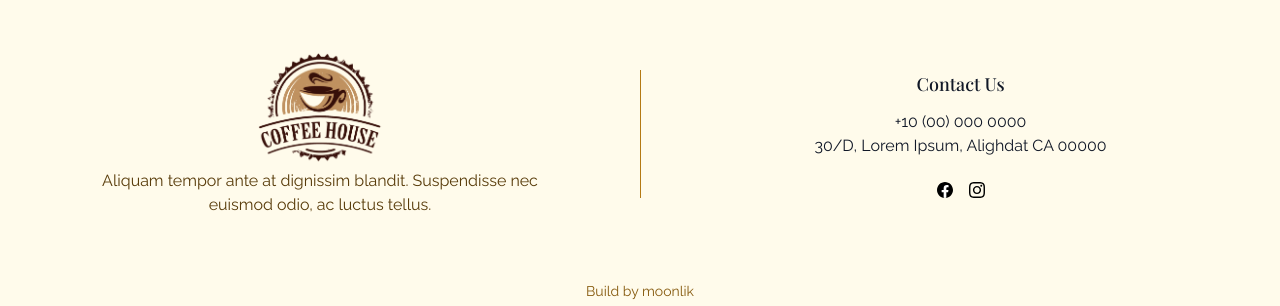
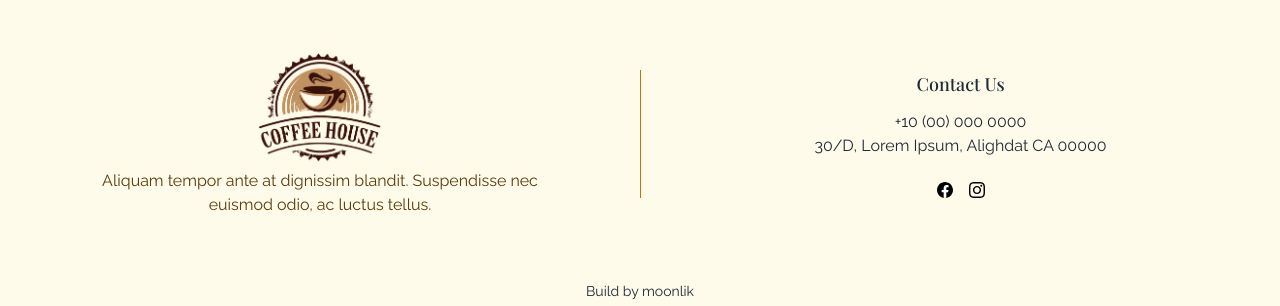
Before and after one commit to moonlik/coffee-shop-project, a React (Create React App) app: page / in a window 1280 px wide. Shown: the part 4345-4651 px from the top of the page. Built offline with nearby package versions, Linux system fonts and the light colour scheme.

Commit message:
Changed text color

```diff
--- a/src/Footer.js
+++ b/src/Footer.js
@@ -10,7 +10,7 @@ export default function Footer() {
                         <p className="">Aliquam tempor ante at dignissim blandit. Suspendisse nec euismod odio, ac luctus tellus.</p>
                     </div>
                 </div>
-                <div className="md:w-1/2 self-center text-gray-900">
+                <div className="md:w-1/2 self-center text-gray-800">
                     <div className="max-w-md mx-auto text-center mb-6">
                         <h3 className="font-medium font-serif text-lg mb-3">Contact Us</h3>
                         <p>+10 (00) 000 0000</p>
@@ -27,7 +27,7 @@ export default function Footer() {
                     </div>
                 </div>
             </div>
-            <div className="text-brown-600 text-center py-2">
+            <div className="text-gray-800 text-center py-2">
                 <p className="text-sm">Build by <a href="https://github.com/moonlik">moonlik</a></p>
             </div>
         </div>
```
Also changed, not shown: src/Feature.js.
